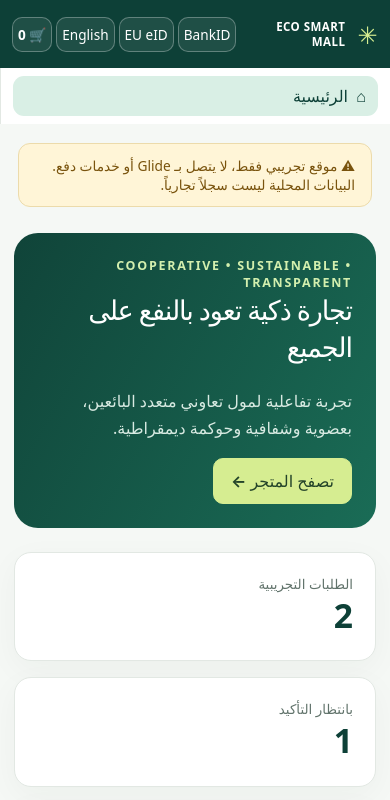
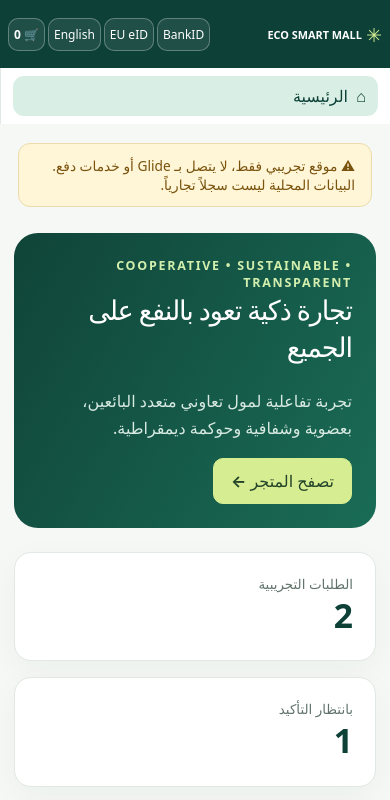
Before and after one commit to HGW-Online/Eco-smart-mall, a plain HTML site: page site/index.html in a window 390 px wide. Shown: the top 800 px of the page. Drawn offline with Linux system fonts and the light colour scheme.

Commit message:
Fit BankID and EU eID controls on small phone screens

```diff
--- a/site/styles.css
+++ b/site/styles.css
@@ -32,3 +32,13 @@
 .auth-info{border:1px solid #e9d7a8;background:#fff6dc;color:#694e16;padding:14px;border-radius:12px;margin:14px 0}
 .auth-info p{margin:8px 0 0}
 @media(max-width:390px){.header-actions{gap:4px}.header-actions .light-btn{padding:7px 5px;font-size:.85rem}}
+
+/* Keep four header actions usable on narrow mobile displays. */
+@media(max-width:480px){
+  .topbar{padding-inline:8px;gap:4px}
+  .header-actions{gap:3px}
+  .header-actions .light-btn{padding:7px 5px;font-size:.75rem;white-space:nowrap}
+  .brand{font-size:.68rem;gap:4px;letter-spacing:0}
+  .brandmark{font-size:1.2rem}
+  .brand small{display:none}
+}
```
